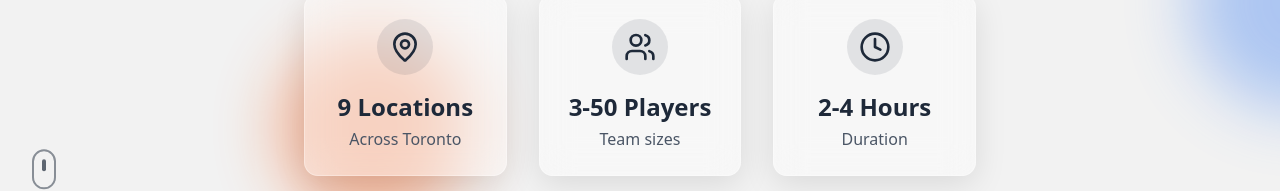
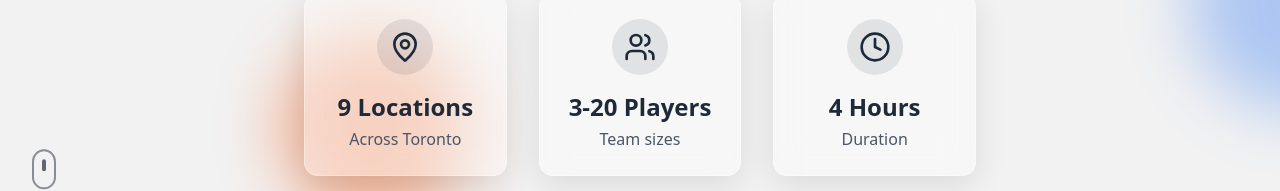
Before and after one commit to radroid/ark-experiences, a Next.js app: page / in a window 1280 px wide. Shown: the part 582-773 px from the top of the page. Built offline with nearby package versions, Linux system fonts and the light colour scheme.

Commit message:
Update hero-section.tsx
Hero section fix

```diff
--- a/src/components/sections/hero-section.tsx
+++ b/src/components/sections/hero-section.tsx
@@ -2,7 +2,7 @@
 
 import { motion, easeOut } from 'framer-motion'
 import { Button } from '@/components/ui/button'
-import { ArrowRight, MapPin, Users, Clock } from 'lucide-react'
+import { ArrowRight, MapPin, Users, Clock, DollarSign } from 'lucide-react'
 
 export default function HeroSection() {
   const containerVariants = {
@@ -27,8 +27,9 @@ export default function HeroSection() {
 
   const stats = [
     { icon: MapPin, label: '9 Locations', description: 'Across Toronto' },
-    { icon: Users, label: '3-50 Players', description: 'Team sizes' },
-    { icon: Clock, label: '2-4 Hours', description: 'Duration' }
+    { icon: Users, label: '3-20 Players', description: 'Team sizes' },
+    { icon: Clock, label: '4 Hours', description: 'Duration' },
+    // { icon: DollarSign, label: 'Approx. $70 CAD', description: 'Cost per person' }
   ]
 
   const scrollToContact = () => {
```
